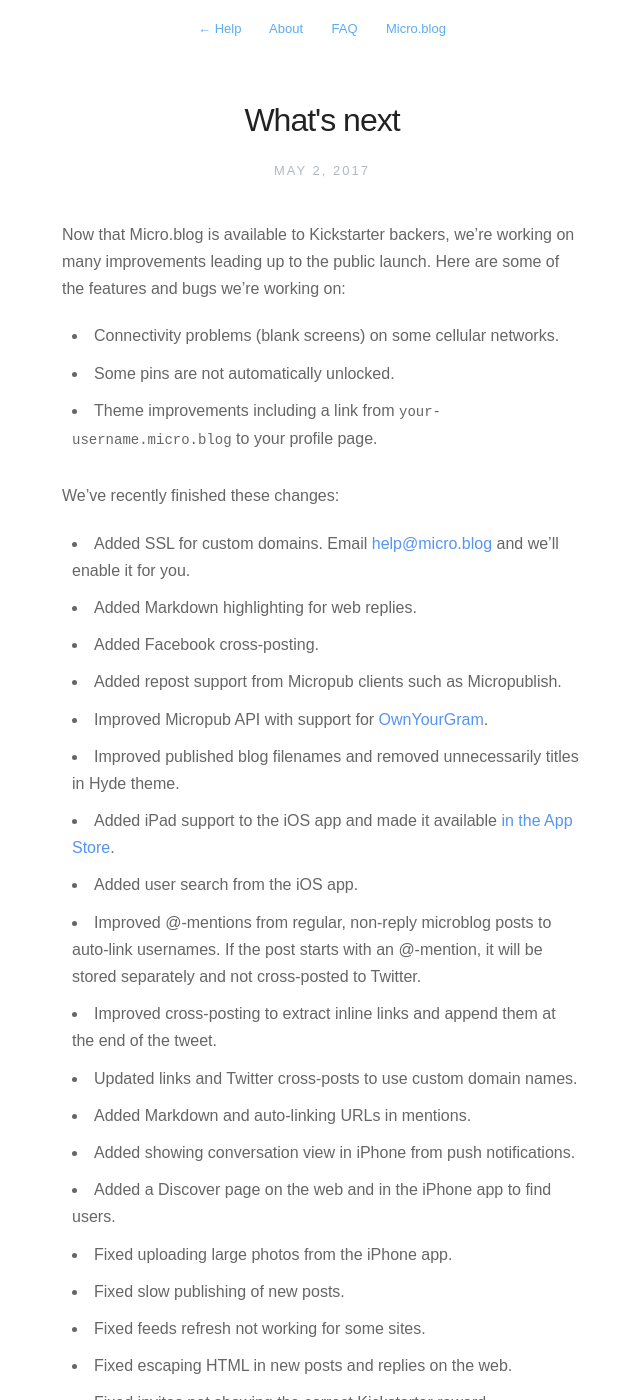
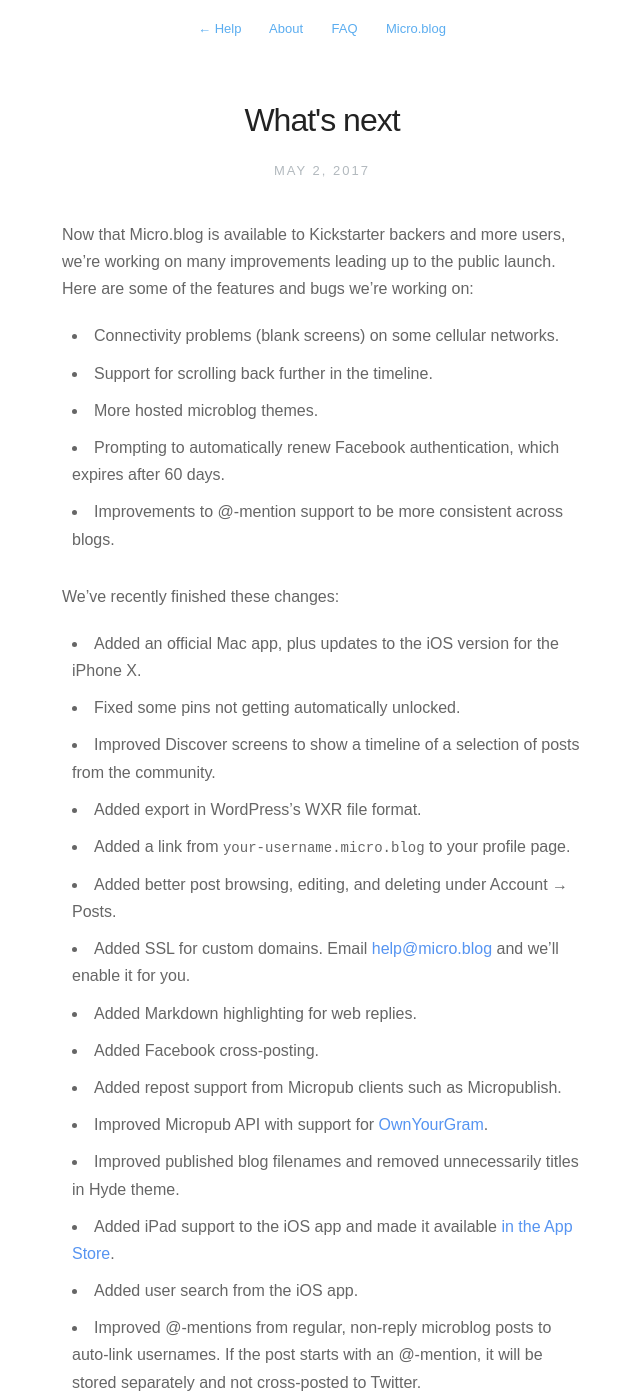
Before and after one commit to microdotblog/help.micro.blog, a Jekyll site: the page built from _posts/2017-05-02-whats-next.markdown, in a window 1280 px wide and 1400 px high. Shown: the whole window, without its empty margins (318-958 px from the left). Built offline with Jekyll 4.4.1, drawn with Linux system fonts in a browser that asks for light colours; nearby versions of some CDN libraries.

Commit message:
Updated the what's next page.

```diff
--- a/_posts/2017-05-02-whats-next.markdown
+++ b/_posts/2017-05-02-whats-next.markdown
@@ -4,14 +4,22 @@
 description: Some of the features and bugs we're working on.
 ---
 
-Now that Micro.blog is available to Kickstarter backers, we're working on many improvements leading up to the public launch. Here are some of the features and bugs we're working on:
+Now that Micro.blog is available to Kickstarter backers and more users, we're working on many improvements leading up to the public launch. Here are some of the features and bugs we're working on:
 
 * Connectivity problems (blank screens) on some cellular networks.
-* Some pins are not automatically unlocked.
-* Theme improvements including a link from `your-username.micro.blog` to your profile page.
+* Support for scrolling back further in the timeline.
+* More hosted microblog themes.
+* Prompting to automatically renew Facebook authentication, which expires after 60 days.
+* Improvements to @-mention support to be more consistent across blogs.
 
 We've recently finished these changes:
 
+* Added an official Mac app, plus updates to the iOS version for the iPhone X.
+* Fixed some pins not getting automatically unlocked.
+* Improved Discover screens to show a timeline of a selection of posts from the community.
+* Added export in WordPress's WXR file format.
+* Added a link from `your-username.micro.blog` to your profile page.
+* Added better post browsing, editing, and deleting under Account → Posts.
 * Added SSL for custom domains. Email [help@micro.blog](mailto:help@micro.blog) and we'll enable it for you.
 * Added Markdown highlighting for web replies.
 * Added Facebook cross-posting.
```
